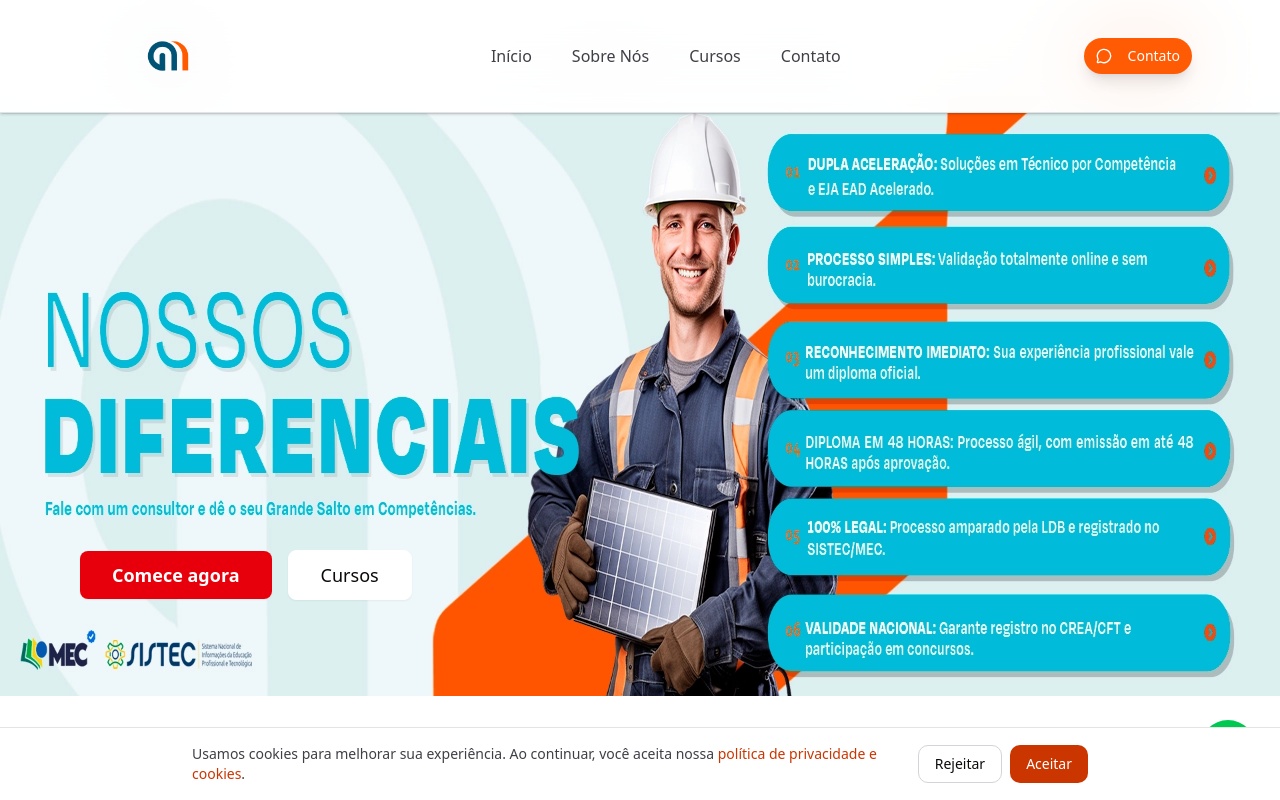
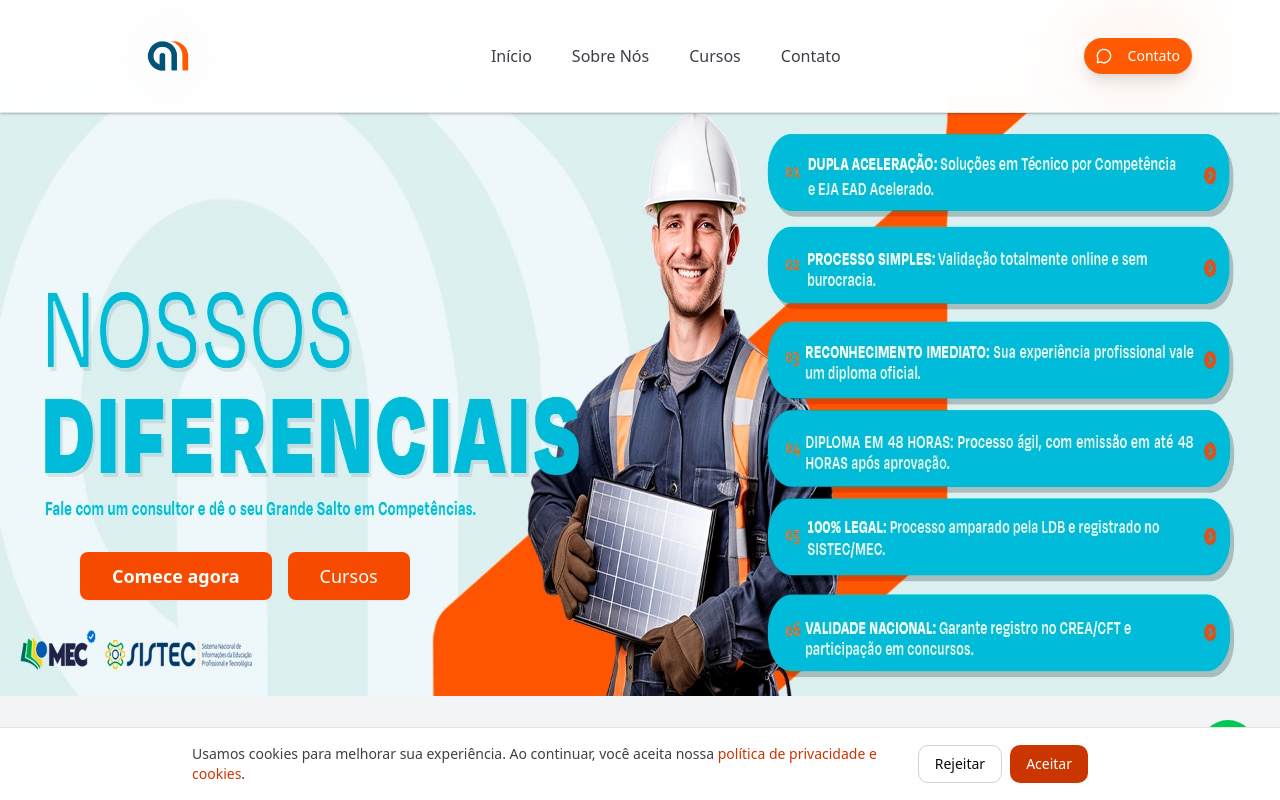
Before and after one commit to ViniciusAlvesdeMoraesDeveloper/site-grande-minas, a Next.js app: page / in a window 1280 px wide. Shown: the top 800 px of the page. Built offline with nearby package versions, Linux system fonts and the light colour scheme.

Commit message:
Atualização de cores

```diff
--- a/src/app/layout.tsx
+++ b/src/app/layout.tsx
@@ -32,7 +32,7 @@ export default function RootLayout({
         <link rel="icon" href="/favicon.ico" sizes="any" />
       </head>
       <body
-        className={`${geistSans.variable} ${geistMono.variable} antialiased`}
+        className= {`${geistSans.variable} ${geistMono.variable} antialiased  bg-gray-100`}
       >
         {children}
         <SchemaOrg />
--- a/src/components/hero-section.tsx
+++ b/src/components/hero-section.tsx
@@ -36,12 +36,12 @@ export default function HeroSection() {
         </picture>
       </div>
       <div className="relative z-10 flex flex-col items-center md:items-start justify-end h-full text-center md:text-left p-4 sm:p-8 md:px-20 pb-32 md:pb-12">
-        {/* Container desktop - mantém igual */}
+
         <div className="hidden md:flex flex-col sm:flex-row items-center space-y-4 sm:space-y-0 sm:space-x-4 mb-12">
           <Button
             asChild
             size="lg"
-            className="bg-red-600 hover:bg-red-700 text-white font-bold text-lg px-8 py-6"
+            className="bg-orange-600 hover:bg-orange-700 text-white font-bold text-lg px-8 py-6"
           >
             <Link href="/#cursos">Comece agora</Link>
           </Button>
@@ -49,8 +49,7 @@ export default function HeroSection() {
           <Button
             asChild
             size="lg"
-            variant="outline"
-            className="border-white text-lg px-8 py-6"
+            className="bg-orange-600 hover:bg-orange-700 text-white text-lg px-8 py-6"
           >
             <Link href="/#cursos">Cursos</Link>
           </Button>
@@ -61,7 +60,7 @@ export default function HeroSection() {
           <Button
             asChild
             size="lg"
-            className="bg-red-600 hover:bg-red-700 text-white font-bold text-lg px-6 py-4 flex-1 max-w-[200px]"
+            className="bg-orange-600 hover:bg-orange-700 text-white font-bold text-lg px-6 py-4 flex-1 max-w-[200px]"
           >
             <Link href="/#cursos">Comece agora</Link>
           </Button>
@@ -69,8 +68,7 @@ export default function HeroSection() {
           <Button
             asChild
             size="lg"
-            variant="outline"
-            className="border-white  text-lg px-6 py-4 flex-1 max-w-[200px]"
+            className=" bg-orange-600 hover:bg-orange-700 text-white  text-lg px-6 py-4 flex-1 max-w-[200px]"
           >
             <Link href="/#cursos">Cursos</Link>
           </Button>
```
